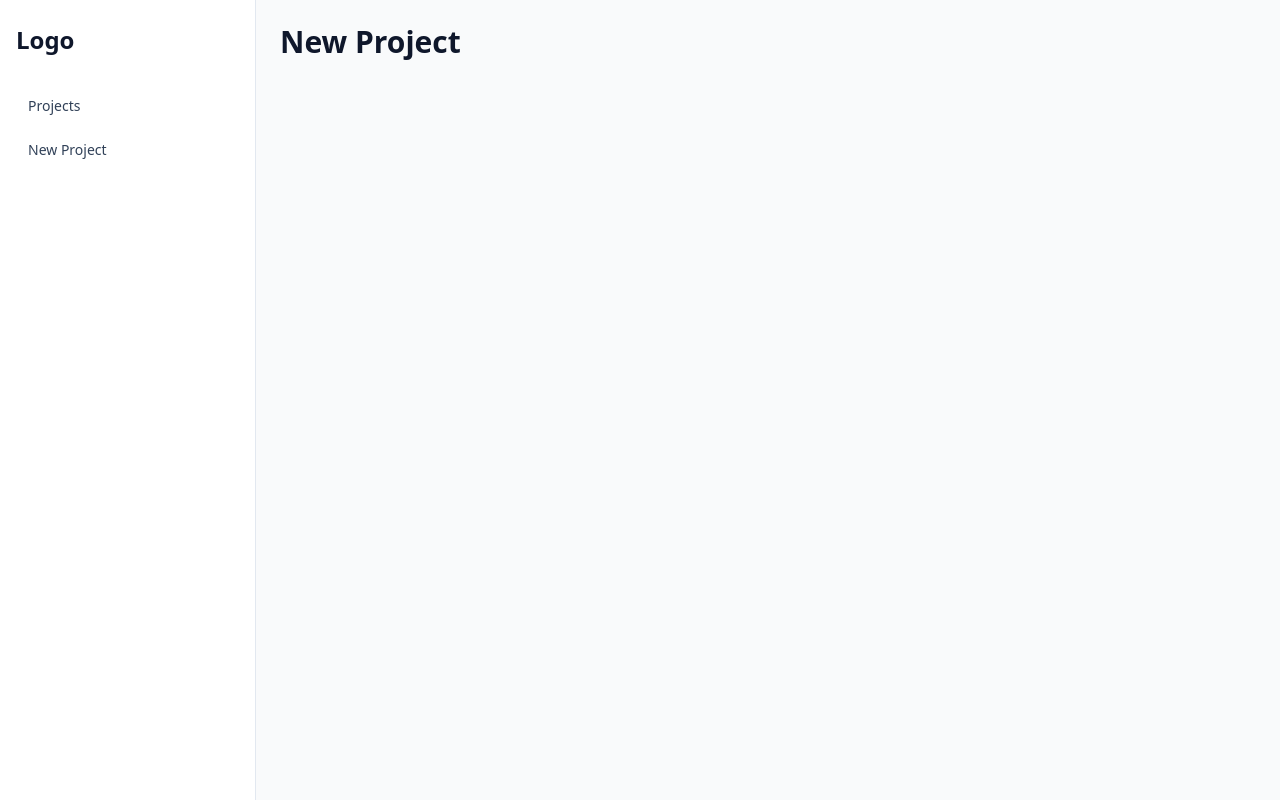
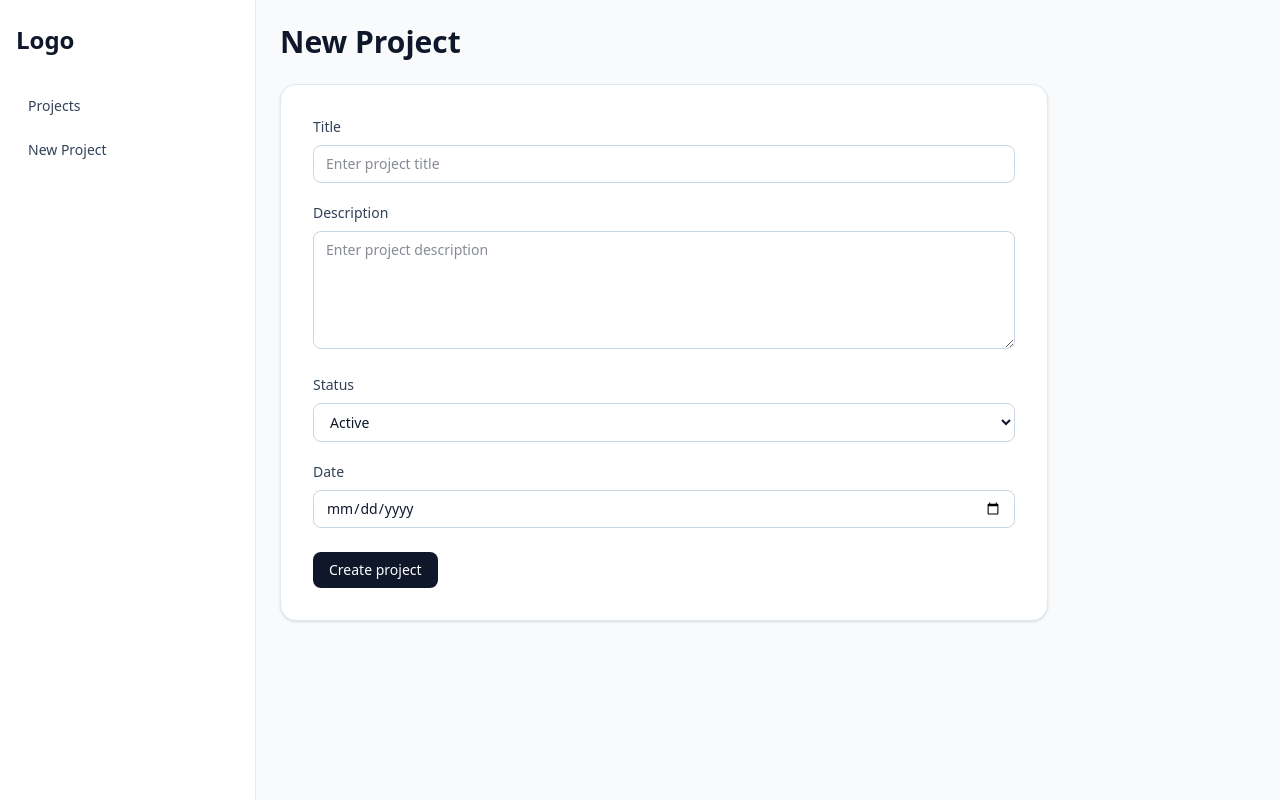
Before and after one commit to arielgomezmendez/dashboard-projects, a Next.js app: page /new-project in a window 1280 px wide. Built offline with nearby package versions, Linux system fonts and the light colour scheme.

Commit message:
Create the NewProjectFrom component to display the form for add new project

```diff
--- a/src/app/(dashboard)/new-project/page.tsx
+++ b/src/app/(dashboard)/new-project/page.tsx
@@ -1,8 +1,9 @@
-export default function Page() {
+import NewProjectForm from "@/app/components/NewProjectForm";
+
+export default function NewProjectPage() {
   return (
-    <section className="max-w-3xl">
-      <h1 className="mb-6 text-3xl font-bold text-slate-900">New Project</h1>
-
-    </section>
+    <>
+        <NewProjectForm/>
+    </>
   );
 }
--- /dev/null
+++ b/src/app/components/NewProjectForm.tsx
@@ -0,0 +1,79 @@
+export default function NewProjectForm() {
+  return (
+    <section className="max-w-3xl">
+      <h1 className="mb-6 text-3xl font-bold text-slate-900">New Project</h1>
+      {/* Form */}
+      <form className="rounded-2xl border border-slate-200 bg-white p-8 shadow-sm">
+        {/*Input title */}
+        <div className="mb-5">
+          <label
+            htmlFor="title"
+            className="mb-2 block text-sm font-medium text-slate-700"
+          >
+            Title
+          </label>
+          <input
+            id="title"
+            type="text"
+            className="w-full rounded-lg border border-slate-300 px-3 py-2 text-sm text-slate-900 outline-none focus:border-slate-400"
+            placeholder="Enter project title"
+          />
+        </div>
+        {/*Input description */}
+        <div className="mb-5">
+          <label
+            htmlFor="description"
+            className="mb-2 block text-sm font-medium text-slate-700"
+          >
+            Description
+          </label>
+          <textarea
+            id="description"
+            rows={5}
+            className="w-full rounded-lg border border-slate-300 px-3 py-2 text-sm text-slate-900 outline-none focus:border-slate-400"
+            placeholder="Enter project description"
+          />
+        </div>
+        {/*Input status */}
+        <div className="mb-5">
+          <label
+            htmlFor="status"
+            className="mb-2 block text-sm font-medium text-slate-700"
+          >
+            Status
+          </label>
+          <select
+            id="status"
+            className="w-full rounded-lg border border-slate-300 px-3 py-2 text-sm text-slate-900 outline-none focus:border-slate-400"
+          >
+            <option value="Active">Active</option>
+            <option value="Completed">Completed</option>
+          </select>
+        </div>
+        {/*Input date */}
+        <div className="mb-6">
+          <label
+            htmlFor="date"
+            className="mb-2 block text-sm font-medium text-slate-700"
+          >
+            Date
+          </label>
+          <input
+            id="date"
+            type="date"
+            className="w-full rounded-lg border border-slate-300 px-3 py-2 text-sm text-slate-900 outline-none focus:border-slate-400"
+          />
+        </div>
+        {/*Create project button */}
+        <div className="flex items-center gap-3">
+          <button
+            type="submit"
+            className="rounded-lg bg-slate-900 px-4 py-2 text-sm font-medium text-white transition hover:bg-slate-800"
+          >
+            Create project
+          </button>
+        </div>
+      </form>
+    </section>
+  );
+}
```
